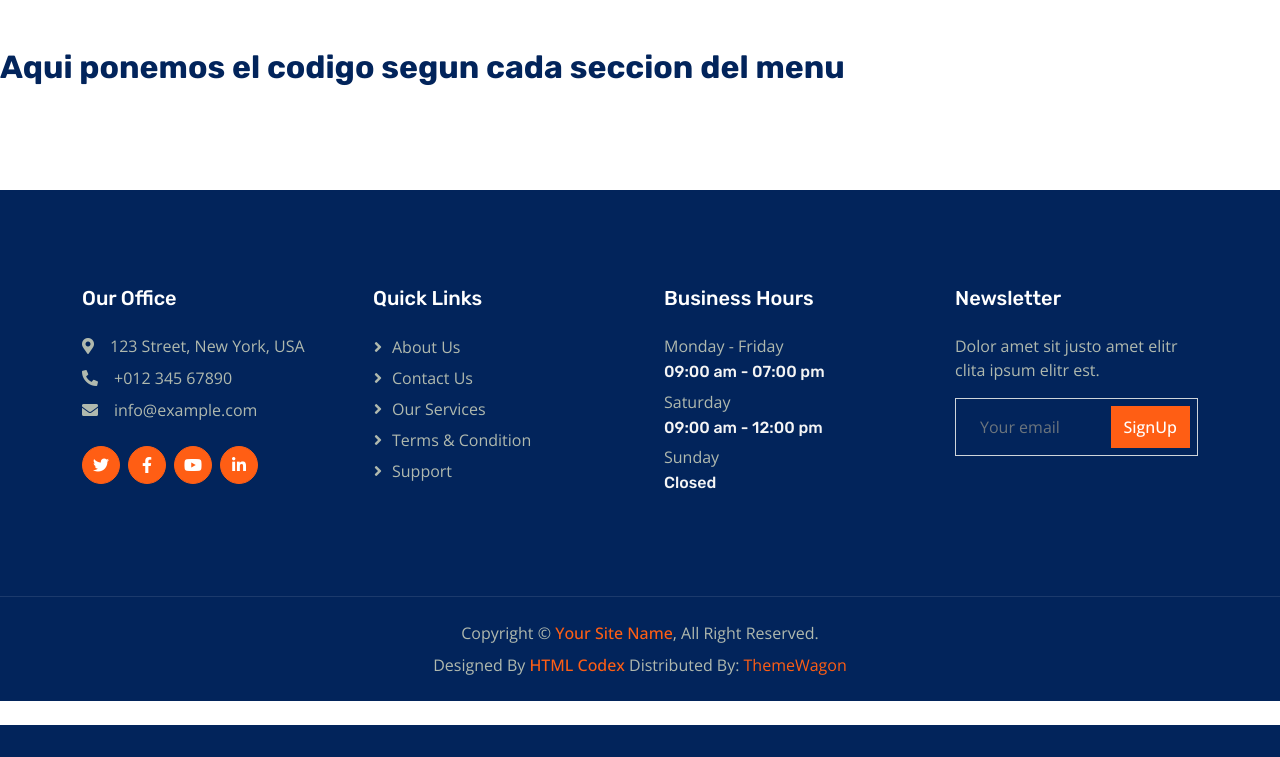
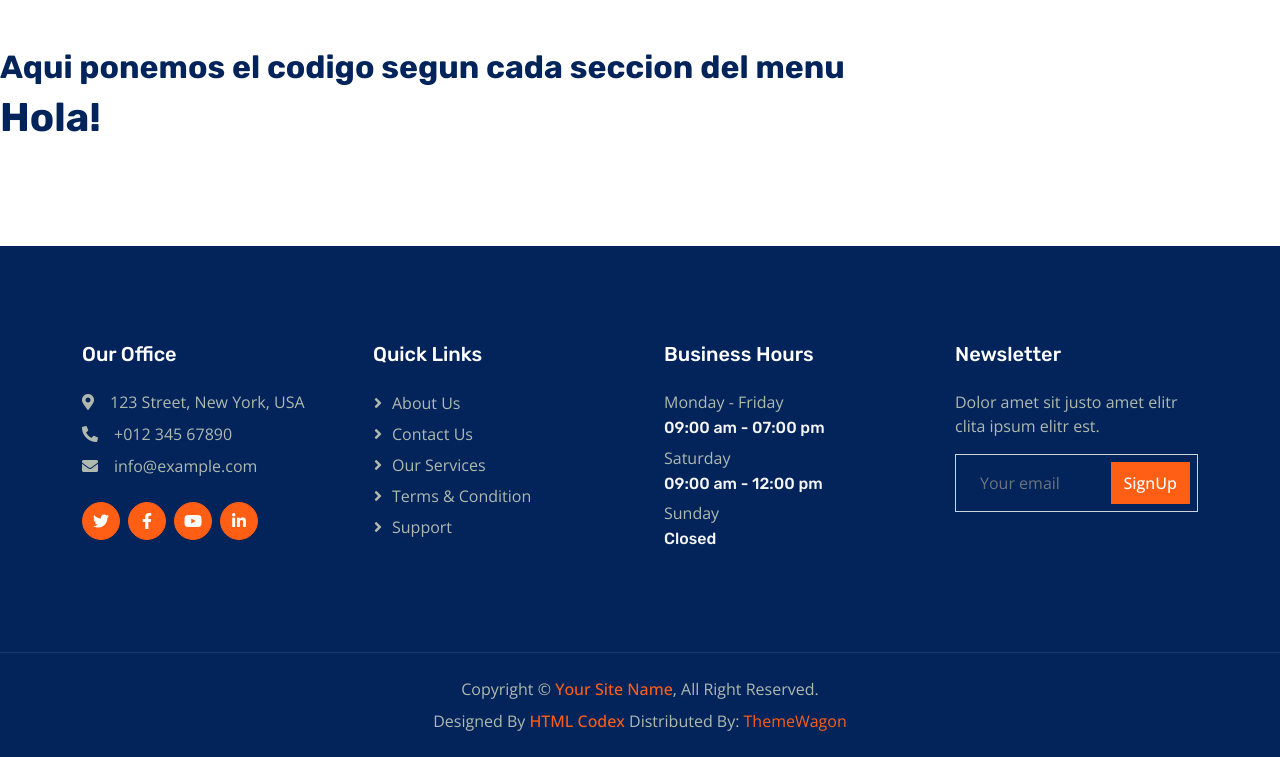
Before and after one commit to Federico19/Info_Proyecto, a Django app: template proyecto/templates/home.html in a window 1280 px wide. Shown: the part 75-832 px from the top of the page. Before the commit the page ends 800 px from the top, so only its background shows below. Run offline with Django 3.2, Linux system fonts and the light colour scheme; the template is opened without the code that fills it, so the values that code supplies are empty; some libraries are stand-ins or nearby versions.

Commit message:
Agregue una linea en base.html

```diff
--- a/proyecto/templates/base.html
+++ b/proyecto/templates/base.html
@@ -92,6 +92,7 @@
     <br>
     <br>
     <h2>Aqui ponemos el codigo segun cada seccion del menu</h2>
+    <h1>Hola!</h1>
     <br>
     <br>
     {% endblock %}
```
